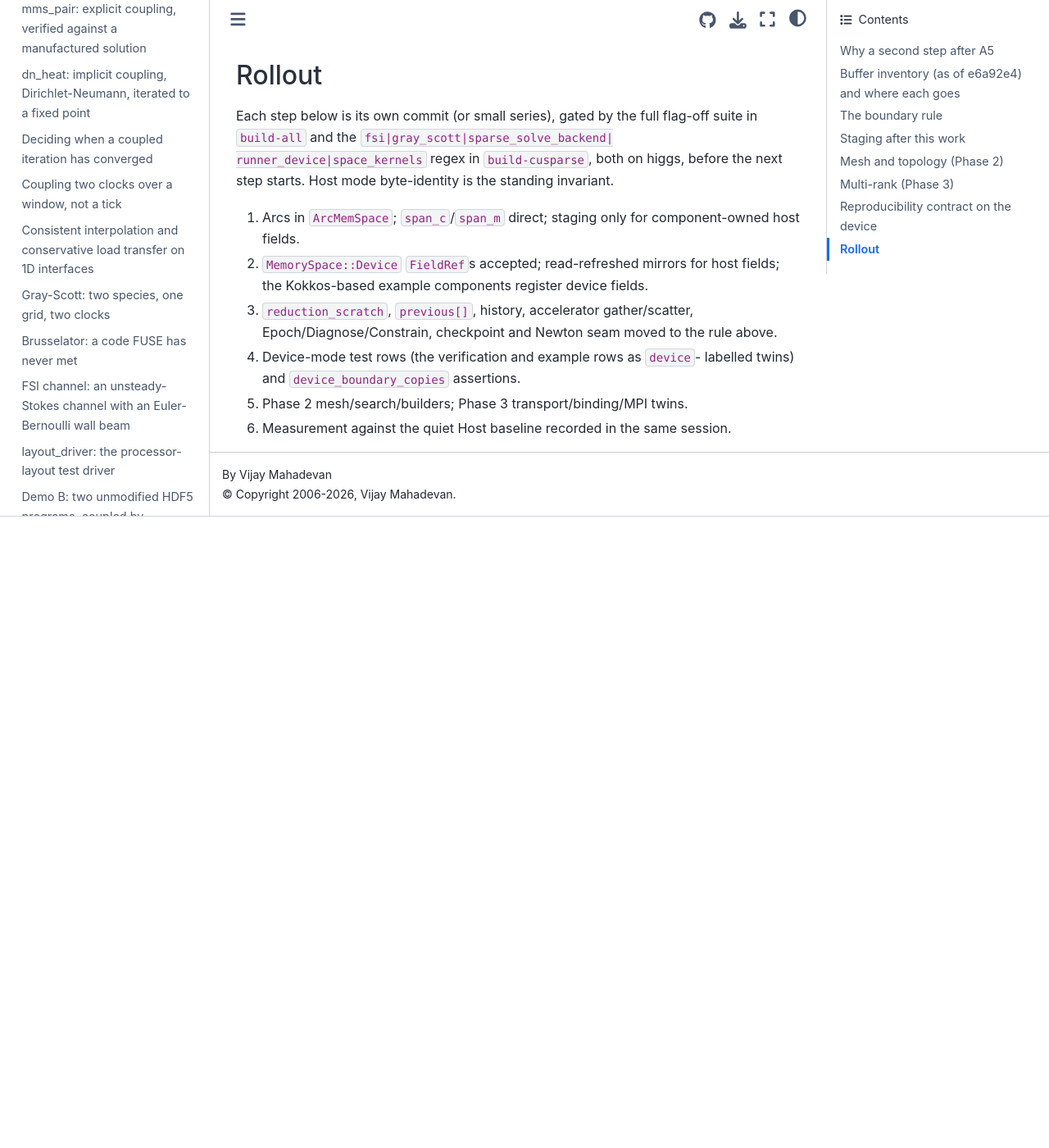
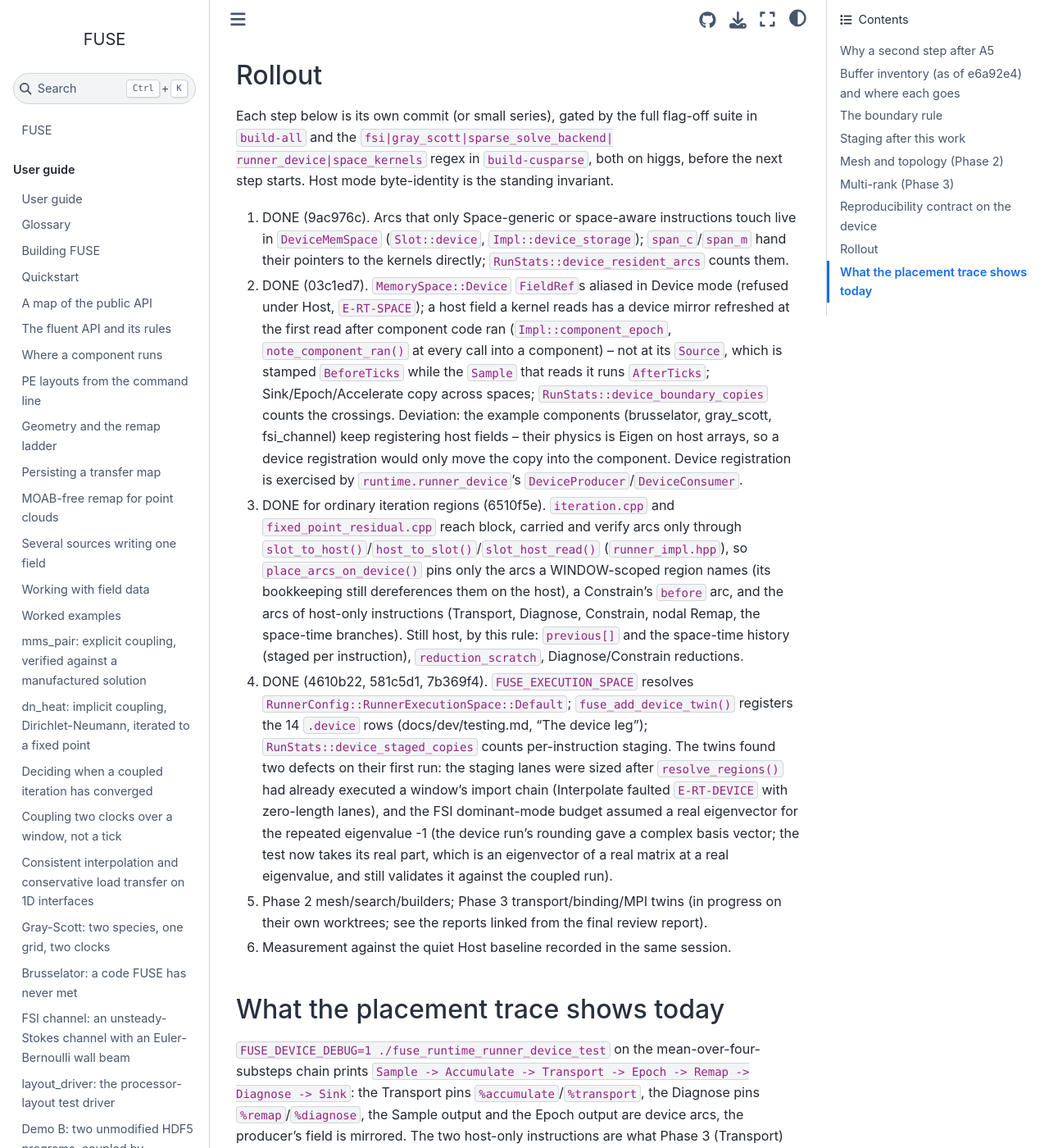
Before and after one commit to vijaysm/fuse, a Sphinx documentation site: the page built from docs/dev/device-resident-arcs.md, in a window 1280 px wide and 1400 px high, scrolled down 4310 px. Shown: the whole window at 82% size. Built offline with Sphinx 7.4.7 and the Sphinx Book theme 1.1.4, drawn with Linux system fonts in a browser that asks for light colours; before the commit the page ends 4940 px from its top, so only the background shows below that; some of the changed text lies outside the part shown.

Commit message:
Record the device leg and the step 1-4 outcome in the dev docs
testing.md gains the ctest -L device section; the design note's rollout lists what landed, the mirror-refresh rule, the examples' host-field deviation and the two defects the twins found.

```diff
--- a/docs/dev/device-resident-arcs.md
+++ b/docs/dev/device-resident-arcs.md
@@ -112,14 +112,57 @@
 runner_device|space_kernels` regex in `build-cusparse`, both on higgs, before
 the next step starts. Host mode byte-identity is the standing invariant.
 
-1. Arcs in `ArcMemSpace`; `span_c`/`span_m` direct; staging only for
-   component-owned host fields.
-2. `MemorySpace::Device` `FieldRef`s accepted; read-refreshed mirrors for
-   host fields; the Kokkos-based example components register device fields.
-3. `reduction_scratch`, `previous[]`, history, accelerator gather/scatter,
-   Epoch/Diagnose/Constrain, checkpoint and Newton seam moved to the rule
-   above.
-4. Device-mode test rows (the verification and example rows as `device`-
-   labelled twins) and `device_boundary_copies` assertions.
-5. Phase 2 mesh/search/builders; Phase 3 transport/binding/MPI twins.
+1. DONE (9ac976c). Arcs that only Space-generic or space-aware
+   instructions touch live in `DeviceMemSpace` (`Slot::device`,
+   `Impl::device_storage`); `span_c`/`span_m` hand their pointers to the
+   kernels directly; `RunStats::device_resident_arcs` counts them.
+2. DONE (03c1ed7). `MemorySpace::Device` `FieldRef`s aliased in Device mode
+   (refused under Host, `E-RT-SPACE`); a host field a kernel reads has a
+   device mirror refreshed at the first read after component code ran
+   (`Impl::component_epoch`, `note_component_ran()` at every call into a
+   component) -- not at its `Source`, which is stamped `BeforeTicks` while
+   the `Sample` that reads it runs `AfterTicks`; Sink/Epoch/Accelerate copy
+   across spaces; `RunStats::device_boundary_copies` counts the crossings.
+   Deviation: the example components (brusselator, gray_scott, fsi_channel)
+   keep registering host fields -- their physics is Eigen on host arrays, so
+   a device registration would only move the copy into the component.
+   Device registration is exercised by `runtime.runner_device`'s
+   `DeviceProducer`/`DeviceConsumer`.
+3. DONE for ordinary iteration regions (6510f5e). `iteration.cpp` and
+   `fixed_point_residual.cpp` reach block, carried and verify arcs only
+   through `slot_to_host()`/`host_to_slot()`/`slot_host_read()`
+   (`runner_impl.hpp`), so `place_arcs_on_device()` pins only the arcs a
+   WINDOW-scoped region names (its bookkeeping still dereferences them on
+   the host), a Constrain's `before` arc, and the arcs of host-only
+   instructions (Transport, Diagnose, Constrain, nodal Remap, the
+   space-time branches). Still host, by this rule: `previous[]` and the
+   space-time history (staged per instruction), `reduction_scratch`,
+   Diagnose/Constrain reductions.
+4. DONE (4610b22, 581c5d1, 7b369f4). `FUSE_EXECUTION_SPACE` resolves
+   `RunnerConfig::RunnerExecutionSpace::Default`; `fuse_add_device_twin()`
+   registers the 14 `.device` rows (docs/dev/testing.md, "The device
+   leg"); `RunStats::device_staged_copies` counts per-instruction staging.
+   The twins found two defects on their first run: the staging lanes were
+   sized after `resolve_regions()` had already executed a window's import
+   chain (Interpolate faulted `E-RT-DEVICE` with zero-length lanes), and
+   the FSI dominant-mode budget assumed a real eigenvector for the repeated
+   eigenvalue -1 (the device run's rounding gave a complex basis vector; the
+   test now takes its real part, which is an eigenvector of a real matrix
+   at a real eigenvalue, and still validates it against the coupled run).
+5. Phase 2 mesh/search/builders; Phase 3 transport/binding/MPI twins (in
+   progress on their own worktrees; see the reports linked from the final
+   review report).
 6. Measurement against the quiet Host baseline recorded in the same session.
+
+## What the placement trace shows today
+
+`FUSE_DEVICE_DEBUG=1 ./fuse_runtime_runner_device_test` on the mean-over-four-
+substeps chain prints `Sample -> Accumulate -> Transport -> Epoch -> Remap ->
+Diagnose -> Sink`: the Transport pins `%accumulate`/`%transport`, the Diagnose
+pins `%remap`/`%diagnose`, the Sample output and the Epoch output are device
+arcs, the producer's field is mirrored. The two host-only instructions are
+what Phase 3 (Transport) and the deferred Diagnose reduction remove; until
+then a fully device-registered chain crosses the boundary twice per period
+(Epoch host -> device, Sink host -> device field) and stages the two kernel
+outputs those instructions read (`DeviceRegisteredFieldsCrossOnlyAtHostOnly
+InstructionsAndAgreeWithHost` pins both counts).
```
Also changed, not shown: docs/dev/testing.md (+20 -0 lines).
